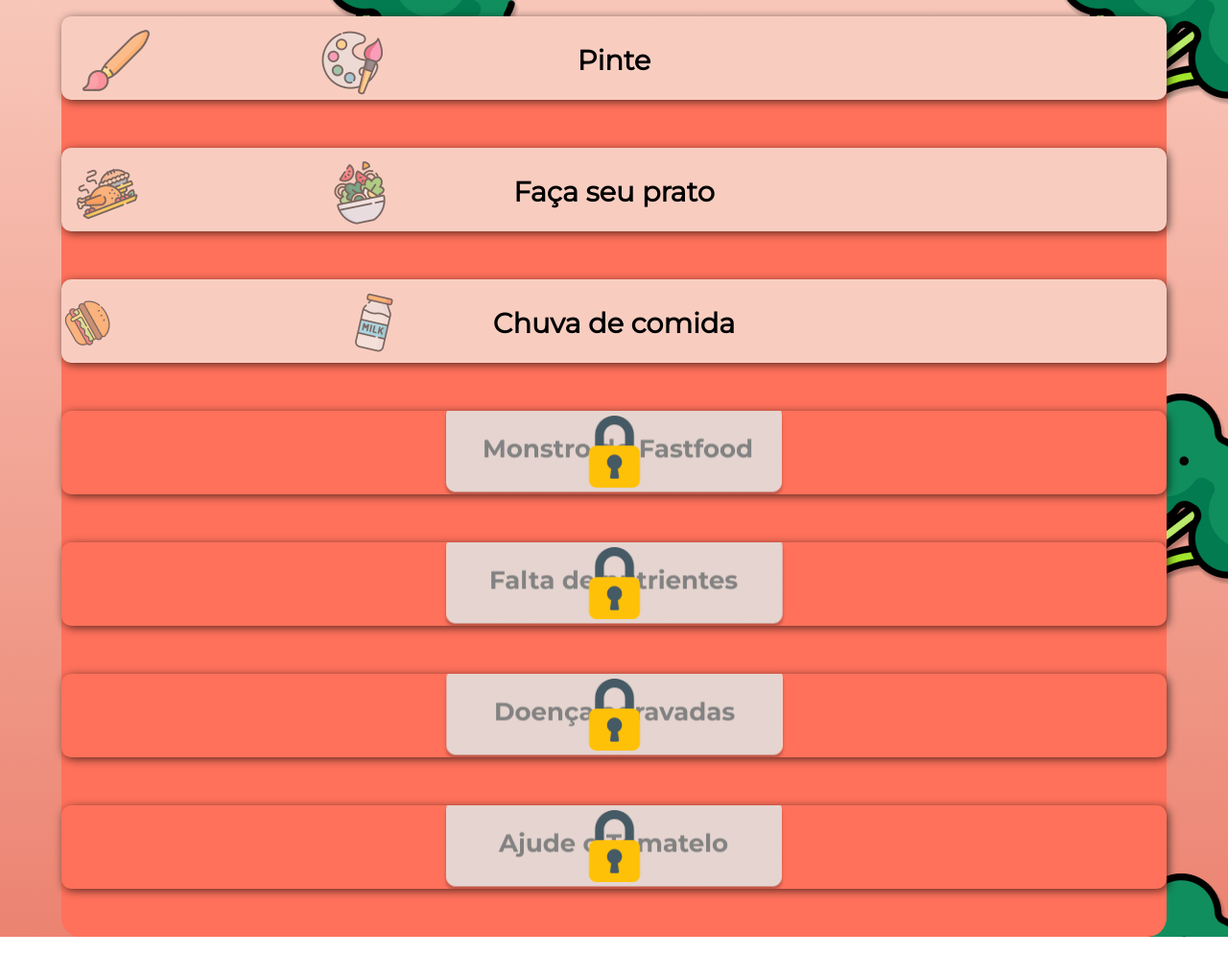
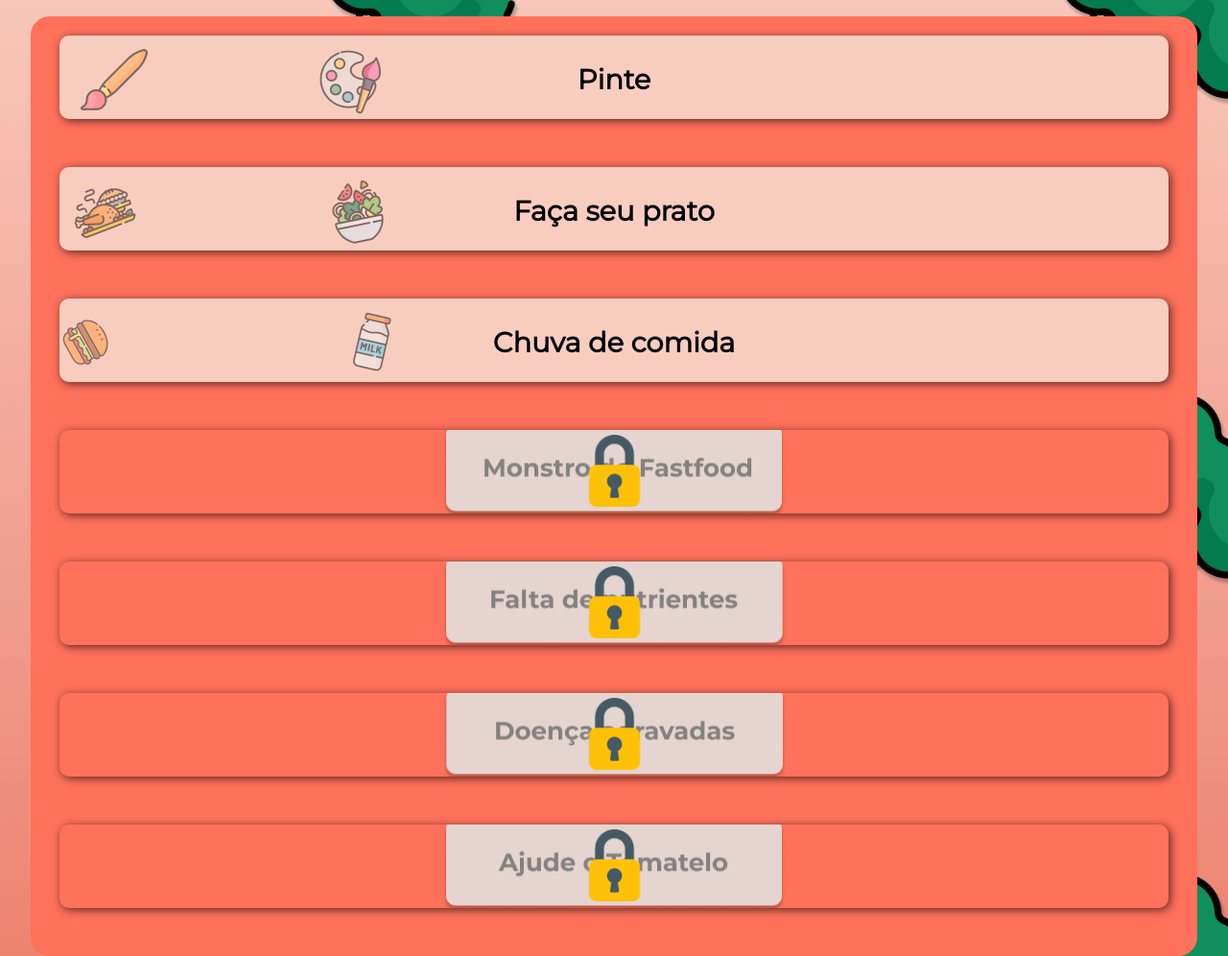
Before and after one commit to gabfsilva/supernutri, a plain HTML site: page Pages/jogos.html in a window 1280 px wide. Shown: the part 103-1099 px from the top of the page at 96% size. Drawn offline with Linux system fonts and the light colour scheme.

Commit message:
Ajustes layout

```diff
--- a/assets/css/style.css
+++ b/assets/css/style.css
@@ -653,19 +653,22 @@ button {
 }
 
 #jogos-box {
-    width: 90%;
+    display: flex;
+    flex-direction: column;
+    align-items: center;
+    width: 95%;
     margin-top: 20px;
     border-radius: 20px;
     background: #FF715B;
     text-align: center;
-    /* padding: 30px; */
 }
 
 #jogo1 {
     background: url(../images/jogo-1.png) no-repeat left top;
     padding: 13px;
     margin: 0;
-    width: 100%;
+    margin-top: 20px;
+    width: 95%;
     height: 87px;
     background-color: #F8CDC0;
     border-radius: 10px;
@@ -678,7 +681,7 @@ button {
     background: url(../images/jogo-2.png) no-repeat left top;
     padding: 13px;
     margin: 0;
-    width: 100%;
+    width: 95%;
     height: 87px;
     background-color: #F8CDC0;
     border-radius: 10px;
@@ -691,7 +694,7 @@ button {
     background: url(../images/jogo-3.png) no-repeat left top;
     padding: 13px;
     margin: 0;
-    width: 100%;
+    width: 95%;
     height: 87px;
     background-color: #F8CDC0;
     border-radius: 10px;
@@ -703,7 +706,7 @@ button {
 #jogo-bloqueado1 {
     background: url(../images/Monstro\ do\ fastfood.png) no-repeat center;
     margin: 0;
-    width: 100%;
+    width: 95%;
     height: 87px;
     border-radius: 10px;
     margin-bottom: 50px;
@@ -718,7 +721,7 @@ button {
 #jogo-bloqueado2 {
     background: url(../images/falta\ de\ nutrientes.png) no-repeat center;
     margin: 0;
-    width: 100%;
+    width: 95%;
     height: 87px;
     border-radius: 10px;
     margin-bottom: 50px;
@@ -733,7 +736,7 @@ button {
 #jogo-bloqueado3 {
     background: url(../images/doenças\ agravadas.png) no-repeat center;
     margin: 0;
-    width: 100%;
+    width: 95%;
     height: 87px;
     border-radius: 10px;
     margin-bottom: 50px;
@@ -748,7 +751,7 @@ button {
 #jogo-bloqueado4 {
     background: url(../images/printf.png) no-repeat center;
     margin: 0;
-    width: 100%;
+    width: 95%;
     height: 87px;
     border-radius: 10px;
     margin-bottom: 50px;
```
